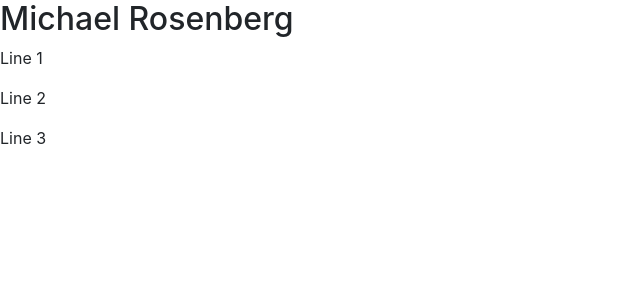
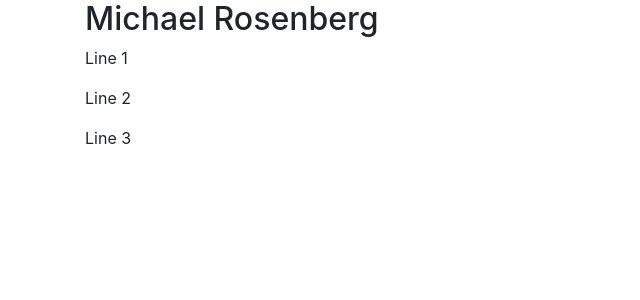
Before and after one commit to rosenbergmichael/homepage, a React (Create React App) app: page / in a window 1280 px wide. Shown: the top 300 px of the page, without its empty margins (0-640 px from the left). Built offline with nearby package versions, Linux system fonts and the light colour scheme.

Commit message:
in App.js imported Layout and added the wrappers to render

```diff
--- a/src/App.js
+++ b/src/App.js
@@ -1,15 +1,17 @@
 import React, { Component } from 'react';
 import { BrowserRouter as Router, Route, Switch } from 'react-router-dom';
-import { Home } from './Home'
-import { About } from './About'
-import { Contact } from './Contact'
-import { NoMatch } from './NoMatch'
+import { Home } from './Home';
+import { About } from './About';
+import { Contact } from './Contact';
+import { NoMatch } from './NoMatch';
+import { Layout } from './components/Layout';
 
 
 class App extends Component {
   render() {
     return (
       <React.Fragment>
+        <Layout>
           <Router>
             <Switch>
               <Route exact path="/" component={Home} />
@@ -18,6 +20,7 @@ class App extends Component {
               <Route component={NoMatch} />
             </Switch>
           </Router>
+        </Layout>
       </React.Fragment>
       );
   }
```
Also changed, not shown: 1 other file (tests, documents, lock files or other folders). Lines whose indentation alone changed are shown as unchanged.
